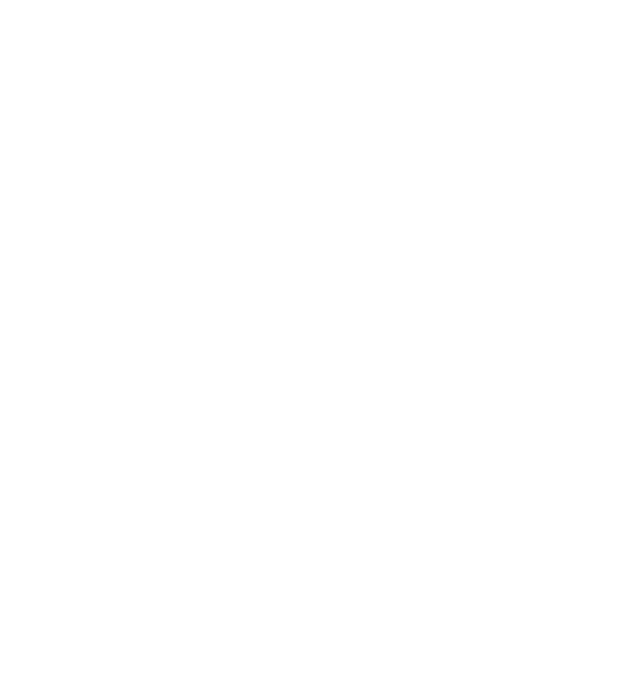
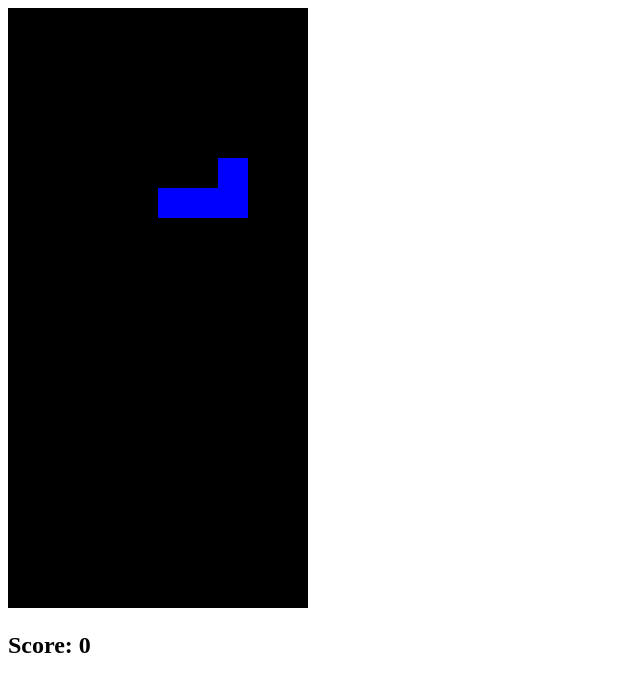
Before and after one commit to jlcaldadev23/tetris-mvc-app, a plain HTML site: page index.html in a window 1280 px wide. Shown: the whole page, without its empty margins (0-640 px from the left). Drawn offline with Linux system fonts and the light colour scheme.

Commit message:
Adding some movement function

```diff
--- a/constants.js
+++ b/constants.js
@@ -5,6 +5,7 @@ const COLS = 10;
 const SCORE_WORTH = 10;
 
 const SHAPES = [
+  [],
   [
     [0, 0, 0, 0],
     [1, 1, 1, 1],
@@ -43,11 +44,12 @@ const SHAPES = [
 ];
 
 const COLORS = [
-  '#FFFFFF',
+  '#000000',
+  '#FF0000',
+  '#00FF00',
+  '#0000FF',
   '#FFFF00',
-  '#FFFF00',
-  '#FF2200',
-  '#FFFF11',
-  '#FF5600',
-  '#FF1411',
+  '#00FFFF',
+  '#10FF01',
+  '#F000FF',
 ];
--- a/gamemodel.js
+++ b/gamemodel.js
@@ -9,10 +9,109 @@ class GameModel {
     let grid = [];
     for (let i = 0; i < ROWS; i++) {
       grid.push([]); //
-      for (let j = 0; i < COLS; j++) {
+      for (let j = 0; j < COLS; j++) {
         grid[grid.length - 1].push(0);
       }
     }
     return grid;
   }
+
+  collision(x, y, candidate = null) {
+    const shape = candidate || this.fallingPiece.shape;
+    const n = shape.length;
+    for (let i = 0; i < n; i++) {
+      for (let j = 0; j < n; j++) {
+        //part of the shape
+        if (shape[i][j] > 0) {
+          let p = x + j; //
+          let q = y + i;
+          if (p >= 0 && p < COLS && q < ROWS) {
+            //in bounds
+            if (this.grid[p][q] > 0) {
+              return true;
+            }
+          } else {
+            return true;
+          }
+        }
+      }
+    }
+    return false;
+  }
+
+  renderGameState() {
+    for (let i = 0; i < this.grid.length; i++) {
+      for (let j = 0; j < this.grid[i].length; j++) {
+        let cell = this.grid[i][j];
+        this.ctx.fillStyle = COLORS[cell];
+        this.ctx.fillRect(j, i, 1, 1);
+      }
+    }
+    if (this.fallingPiece !== null) {
+      this.fallingPiece.renderPiece();
+    }
+  }
+
+  moveDown() {
+    if (this.fallingPiece === null) {
+      this.renderGameState();
+      return;
+    } else if (this.collision(this.fallingPiece.x, this.fallingPiece.y + 1)) {
+      const shape = this.fallingPiece.shape;
+      const x = this.fallingPiece.x;
+      const y = this.fallingPiece.y;
+      shape.map((row, i) => {
+        row.map((cell, j) => {
+          let p = x + j;
+          let q = y + i;
+          if (p >= 0 && p < COLS && q < ROWS && cell > 0) {
+            this.grid[p][q] = shape[i][j];
+          }
+        });
+      });
+      //check game over
+      if (this.fallingPiece.y === 0) {
+        alert('Game over');
+        this.grid = this.makeStartingGrid();
+      }
+      this.fallingPiece = null;
+    } else {
+      this.fallingPiece.y += 1;
+    }
+    this.renderGameState();
+  }
+
+  move(right) {
+    if (this.fallingPiece === null) {
+      return;
+    }
+    let x = this.fallingPiece.x;
+    let y = this.fallingPiece.y;
+    if (right) {
+      if (!this.collision(x + 1, y)) {
+        this.fallingPiece.x += 1;
+      }
+    } else {
+      //move left
+      if (!this.collision(x - 1, y)) {
+        this.fallingPiece.x -= 1;
+      }
+    }
+    this.renderGameState();
+  }
+
+  rotate() {
+    if (this.fallingPiece !== null) {
+      let shape = this.fallingPiece.shape;
+      for (let y = 0; y < shape.length; y++) {
+        for (let x = 0; x < y; ++x) {
+          [this.fallingPiece.shape[x][y], this.fallingPiece.shape[y][x]] = [
+            this.fallingPiece.shape[y][x],
+            this.fallingPiece.shape[x][y],
+          ];
+        }
+        this.fallingPiece.shape.forEach((row) => row.reverse());
+      }
+    }
+  }
 }
--- a/index.html
+++ b/index.html
@@ -8,6 +8,7 @@
   </head>
   <body>
     <canvas id="game-canvas" width="300" height="600"></canvas>
+    <h2 id="scoreboard">Score: 0</h2>
     <script src="constants.js"></script>
     <script src="piece.js"></script>
     <script src="gamemodel.js"></script>
--- a/piece.js
+++ b/piece.js
@@ -5,11 +5,15 @@ class Piece {
     this.y = 0;
     this.x = Math.floor(COLS / 2);
   }
-  //   [0, 7, 0],
-  //   [7, 7, 7],
-  //   [0, 0, 0],
 
   renderPiece() {
-    this.shape.map();
+    this.shape.map((row, i) => {
+      row.map((cell, j) => {
+        if (cell > 0) {
+          this.ctx.fillStyle = COLORS[cell];
+          this.ctx.fillRect(this.x + j, this.y + i, 1, 1);
+        }
+      });
+    });
   }
 }
--- a/tetris.js
+++ b/tetris.js
@@ -1,104 +1,60 @@
-//UNDERSTANDING 'THIS' IN JS
+//setup
 
-const roads = [
-  "Alice's House - Bob's House",
-  "Alice's House - Cabin",
-  "Alice's House - Post Office",
-  "Bob's House - Town Hall",
-  "Darla's House - Ernie's House",
-  "Darla's House - Town Hall",
-  "Ernie's House - Grete's House",
-  "Grete's House - Farm",
-  "Grete's Houseb - Shop",
-  'Marketplace - Farm',
-  'Marketplace - Post Office',
-  'Marketplace - Shop',
-  'Marketplace - Town Hall',
-  'Shop - Town Hall',
-];
+let canvas = document.getElementById('game-canvas');
+let scoreboard = document.getElementById('scoreboard');
+let ctx = canvas.getContext('2d');
+ctx.scale(BLOCK_SIDE_LENGTH, BLOCK_SIDE_LENGTH);
+let model = new GameModel(ctx);
 
-function buildGraph(edges) {
-  let graph = Object.create(null);
-  function addEdge(from, to) {
-    if (graph[from] == null) {
-      graph[from] = [to]; //adding key of 'from' location and adding array of destination
-    } else {
-      graph[from].push(to); //adding destination from arr
+let score = 0;
+
+setInterval(() => {
+  newGameState();
+}, GAME_CLOCK);
+
+let newGameState = () => {
+  fullSend();
+  if (model.fallingPiece === null) {
+    const rand = Math.round(Math.random() * 6) + 1;
+    const newPiece = new Piece(SHAPES[rand], ctx);
+    model.fallingPiece = newPiece;
+    model.moveDown();
+  } else {
+    model.moveDown();
+  }
+};
+
+const fullSend = () => {
+  const allFilled = (row) => {
+    for (let x of row) {
+      if (x === 0) {
+        return false;
+      }
+    }
+    return true;
+  };
+  for (let i = 0; i < model.grid.length; i++) {
+    if (allFilled(model.grid[i])) {
+      score += SCORE_WORTH;
+      model.grid.splice(i, 1);
+      model.grid.unshift([0, 0, 0, 0, 0, 0, 0, 0, 0, 0]);
     }
   }
-  const routes = edges.map((edge) => edge.split(' - '));
-  //saving place to array of 2d arr(from, to)
-  for (let [from, to] of routes) {
-    addEdge(from, to);
-    addEdge(to, from);
-  }
-  return graph;
-}
-
-const roadGraph = buildGraph(roads); //object with key of place and value of array of destination
-
-class VillageState {
-  constructor(place, parcels) {
-    this.place = place;
-    this.parcels = parcels;
-  }
-
-  move(destination) {
-    if (!roadGraph[this.place].includes(destination)) {//if 'from place' does not include the
-      return this;
-    } else {
-      let parcels = this.parcels
-        .map((p) => {
-          if (p.place != this.place) return p;
-          return { place: destination, address: p.address };
-        })
-        .filter((p) => p.place != p.address);
-      return new VillageState(destination, parcels);
-    }
-  }
-}
-
-let first = new VillageState('Post Office', [
-  { place: 'Post Office', address: "Alice's House" },
-]);
-
-let next = first.move('Shop');
-
-// let object = Object.freeze({ value: 5 }); //????
-
-function runRobot(state, robot, memory) {
-  for (let turn = 0; ; turn++) {
-    if (state.parcels.length == 0) {
-      console.log(`Done in ${turn} turns`);
-      break;
-    }
-    let action = robot(state, memory);
-    state = state.move(action.direction);
-    memory = action.memory;
-    console.log(`Moved to ${action.direction}`);
-  }
-}
-
-function randomPick(array) {
-  let choice = Math.floor(Math.random() * array.length);
-  return array[choice];
-}
-
-function randomRobot(state) {
-  return { direction: randomPick(roadGraph[state.place]) };
-}
-
-VillageState.random = function (parcelCount = 5) {
-  let parcels = [];
-  for (let i = 0; i < parcelCount; i++) {
-    let address = randomPick(Object.keys(roadGraph));
-    let place;
-    do {
-      place = randomPick(Object.keys(roadGraph));
-    } while (place == address);
-    parcels.push({ place, address });
-  }
-  return new VillageState('Post Office', parcels);
+  scoreboard.innerHTML = 'Score: ' + String(score);
 };
 
-runRobot(VillageState.random(), randomRobot);
+document.addEventListener('keydown', (e) => {
+  e.preventDefault();
+  switch (e.key) {
+    case 'w':
+      model.rotate();
+      break;
+    case 'd':
+      model.move(true);
+      break;
+    case 's':
+      model.moveDown();
+    case 'a':
+      model.move(false);
+  }
+});
```
Also changed, not shown: styles.css (added).
